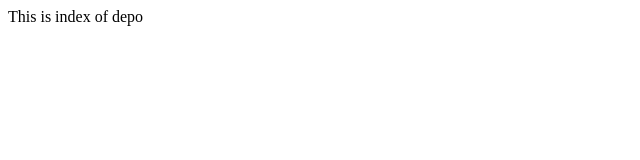
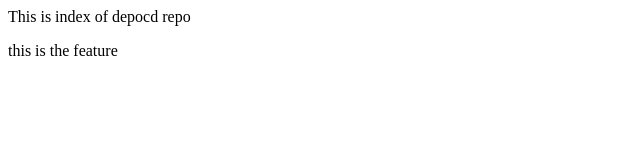
Before and after one commit to aneeb101-nb/Repo, a plain HTML site: page index.html in a window 1280 px wide. Shown: the whole page, without its empty margins (0-640 px from the left). Drawn offline with Linux system fonts and the light colour scheme.

Commit message:
new feature

```diff
--- a/index.html
+++ b/index.html
@@ -1,3 +1,6 @@
 <p>
-    This is index of depo
+    This is index of depocd repo
 </p>
+<p>
+    this is the feature
+</p>
```
